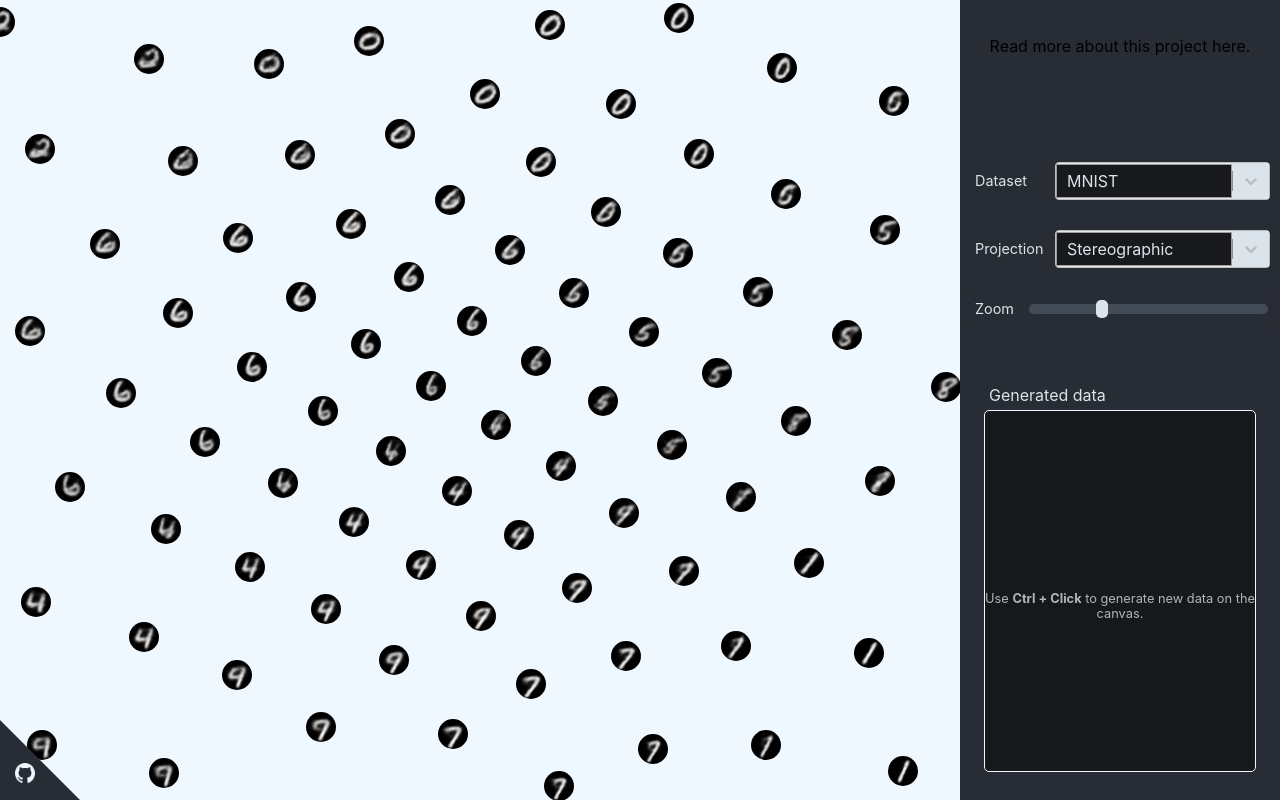
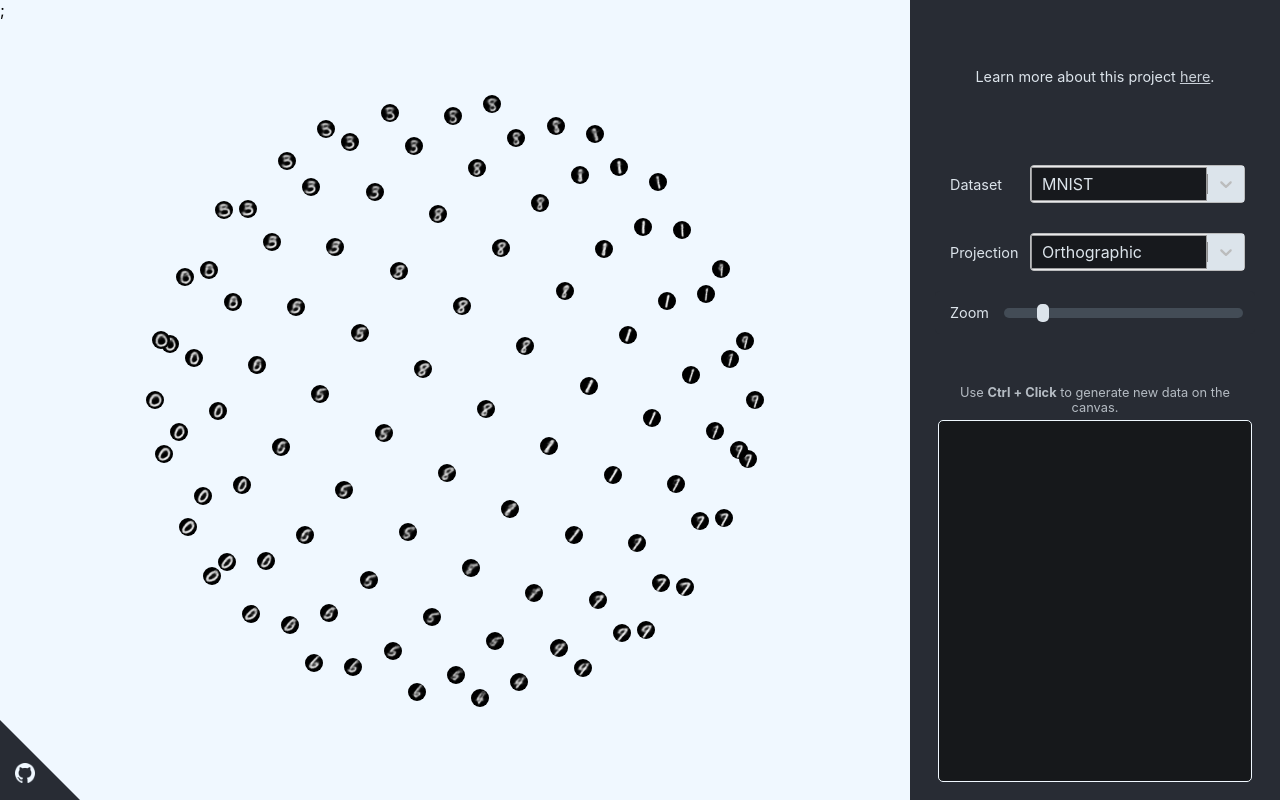
Before and after one commit to MalloryWittwer/embedding-visualizer, a React (Create React App) app: page / in a window 1280 px wide. Built offline with nearby package versions, Linux system fonts and the light colour scheme.

Commit message:
Improvements

```diff
--- a/package.json
+++ b/package.json
@@ -48,5 +48,5 @@
       "last 1 safari version"
     ]
   },
-  "proxy": "https://embedding-visualizer.herokuapp.com/"
+  "proxy": "http://localhost:5000/"
 }
--- a/src/App.jsx
+++ b/src/App.jsx
@@ -16,14 +16,14 @@ class App extends Component {
         { value: "fashion-mnist", label: "Fashion-MNIST" },
       ],
       dataset: "mnist",
-      zoom: 600,
-      pointSize: 30,
+      zoom: 300,
+      pointSize: 18,
       projectionOptions: [
+        { value: "ortho", label: "Orthographic" },
         { value: "stereo", label: "Stereographic" },
-        { value: "ortho", label: "Orthographic" },
         { value: "cylindre", label: "Cylindrical" },
       ],
-      projection: "stereo",
+      projection: "ortho",
       baseMatrixR: [
         [1, 0, 0],
         [0, 1, 0],
@@ -311,8 +311,15 @@ class App extends Component {
         </div>
 
         <div className="side-pannel">
-          <p>
-            Read more about this project here.
+          <p className="learn">
+            Learn more about this project{" "}
+            <a
+              href="https://github.com/MalloryWittwer/embedding-visualizer"
+              target="_blank"
+            >
+              here
+            </a>
+            .
           </p>
           <div className="dropdown-wrapper">
             <Dropdown
@@ -325,7 +332,7 @@ class App extends Component {
               label={"Projection"}
               options={projectionOptions}
               actionFnct={this.switchProjection}
-              defaultValue={{ value: "stereo", label: "Stereographic" }}
+              defaultValue={{ value: "ortho", label: "Orthographic" }}
             />
             <div className="zoom-wrapper">
               <Slider
@@ -337,7 +344,7 @@ class App extends Component {
                 min={10}
                 max={2000}
                 step={10}
-                default={600}
+                default={300}
               />
             </div>
           </div>
--- a/src/components/Canvas.jsx
+++ b/src/components/Canvas.jsx
@@ -8,6 +8,29 @@ class Canvas extends Component {
     super(props);
     this.state = { activeID: 0 };
   }
+
+  keyPressListener = (e) => {
+    if (e.code === 'ControlLeft') {
+      console.log('BIP BIP');
+      document.getElementById('canvas').style.cursor = 'crosshair';
+    }
+  };
+
+  keyUpListener = (e) => {
+    document.getElementById('canvas').style.cursor = 'grab';
+  }
+
+  handleMouseEnter = (e) => {
+    console.log("mouse entered");
+    document.addEventListener('keydown', this.keyPressListener);
+    document.addEventListener('keyup', this.keyUpListener);
+  };
+
+  handleMouseLeave = (e) => {
+    console.log("mouse left");
+    document.removeEventListener('keydown', this.keyPressListener);
+    document.removeEventListener('keyup', this.keyUpListener);
+  };
 
   centerOnID = (activeID) => {
     this.setState({ activeID });
@@ -20,7 +43,11 @@ class Canvas extends Component {
     if (children) {
       const { xPosGenerated, yPosGenerated } = generatedChild;
       return (
-        <div id="canvas">
+        <div
+          id="canvas"
+          onMouseEnter={this.handleMouseEnter}
+          onMouseLeave={this.handleMouseLeave}
+        >
           {children.map((child) => {
             const { id, posX, posY, zIndex } = child;
             return (
--- a/src/components/Dropdown.jsx
+++ b/src/components/Dropdown.jsx
@@ -7,7 +7,7 @@ const customStyles = {
     ...provided,
     borderBottom: "1px solid aliceblue",
     color: "aliceblue",
-    background: state.isFocused ? "black" : "none",
+    background: state.isFocused ? "#434C56" : "none",
   }),
 
   indicatorsContainer: (provided) => ({
@@ -36,6 +36,8 @@ const customStyles = {
     background: "black",
     width: 200,
   }),
+
+  menuPortal: base => ({ ...base, zIndex: 9999 }),
 };
 
 class Dropdown extends Component {
@@ -54,6 +56,7 @@ class Dropdown extends Component {
           id="selector"
           name="selector"
           defaultValue={this.props.defaultValue}
+          menuPortalTarget={document.body}
         />
       </div>
     );
--- a/src/components/PointGenerated.jsx
+++ b/src/components/PointGenerated.jsx
@@ -4,6 +4,7 @@ import React, { Component } from "react";
 class PointGenerated extends Component {
   render = () => {
     const { yPos, xPos, size, innerHTML } = this.props;
+    const borderWidth = Math.max(2, size * 0.1);
     let hideClass;
     if (innerHTML===undefined) {
         hideClass = 'hidden';
@@ -22,7 +23,7 @@ class PointGenerated extends Component {
           fontSize: `${0.5 * size}px`,
         }}
       >
-          <img src={innerHTML} alt="prediction" className='img-fluid' />
+          <img src={innerHTML} alt="prediction" className='img-fluid' style={{border: `${borderWidth}px solid #edbd00`}} />
       </div>
     );
   };
--- a/src/components/PredictionsList.jsx
+++ b/src/components/PredictionsList.jsx
@@ -8,12 +8,12 @@ class PredictionsList extends Component {
     const { predictions } = this.props;
     return (
       <div className="predictions-list-wrapper">
-        <h3>Generated data</h3>
-        <div className="predictions-list">
+        {/* <h3>Generated data</h3> */}
           <p className="explanation">
             Use <strong>Ctrl + Click</strong> to generate new data on the
             canvas.
           </p>
+        <div className="predictions-list">
           {predictions.map((pred) => {
             const { innerHTML, id } = pred;
             return <Prediction innerHTML={innerHTML} key={id} />;
--- a/src/components/dropdown.css
+++ b/src/components/dropdown.css
@@ -13,11 +13,6 @@
   min-width: 70px;
 }
 
-/* .range-container:hover {
-  opacity: 1;
-  transition: 0.3s;
-} */
-
 #selector {
   flex-grow: 1;
   margin-left: 5px;
--- a/src/components/predictions.css
+++ b/src/components/predictions.css
@@ -8,8 +8,11 @@
   height: 350px;
   overflow: auto;
   background: #16181b;
+
   display: flex;
   flex-wrap: wrap;
+  align-content: flex-start;
+
   padding: 5px;
   border-radius: 5px;
   border: 1px solid aliceblue;
--- a/src/index.css
+++ b/src/index.css
@@ -31,14 +31,13 @@ html {
   justify-content: space-around;
   align-items: center;
   height: 100vh;
-  width: 25vw;
+  /* width: 25vw; */
 }
 
 .dropdown-wrapper {
   display: flex;
   flex-direction: column;
   margin: 10px 25px;
-  margin-top: 40px;
 }
 
 #canvas {
@@ -97,22 +96,39 @@ html {
   width: 100%;
   height: 100%;
   border-radius: 50%;
-  border: 5px solid red;
   box-shadow: 0px 0px 5px black;
+}
+
+.learn {
+  color: aliceblue;
+  opacity: 0.9;
+  padding: 10px 15px;
+  font-size: 0.9rem;
+  margin-top: 40px;
+}
+
+.learn a {
+  color: aliceblue;
+  opacity: 0.9;
+}
+
+.learn a:hover {
+  opacity: 1;
 }
 
 .explanation {
   color: aliceblue;
   opacity: 0.7;
-  padding: 0;
+  padding: 5px;
   margin: 0;
   font-size: 0.8rem;
-  position: absolute;
+  text-align: center;
+  /* position: absolute;
   top: 50%;
   transform: translateY(-50%);
   transform: translateX(-5px);
   width: 100%;
-  text-align: center;
+  text-align: center; */
 }
 
 h3 {
@@ -123,3 +139,12 @@ h3 {
   font-weight: 400;
   font-size: 1rem;
 }
+
+::-webkit-scrollbar {
+  width: 10px;
+}
+
+::-webkit-scrollbar-thumb {
+  background: #434C56;
+  border-radius: 2px;
+}
```
Also changed, not shown: src/components/slider.css (+0 -9 lines), 2 other files (tests, documents, lock files or other folders).
